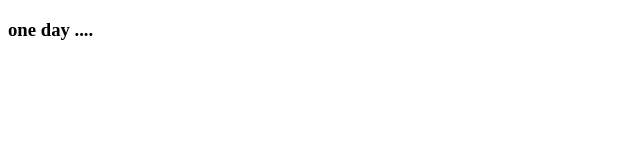
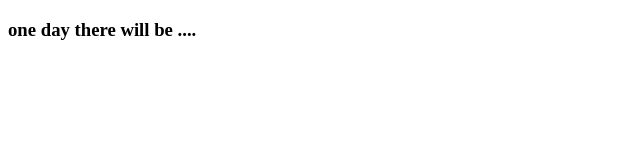
Before and after one commit to obisaka/ctstrf, a plain HTML site: page index.html in a window 1280 px wide. Shown: the whole page, without its empty margins (0-640 px from the left). Drawn offline with Linux system fonts and the light colour scheme.

Commit message:
another change before commit

```diff
--- a/index.html
+++ b/index.html
@@ -7,6 +7,6 @@
     <title>Ctstrf</title>
 </head>
 <body>
-    <h3>one day ....</h3>
+    <h3>one day there will be ....</h3>
 </body>
 </html>
```
